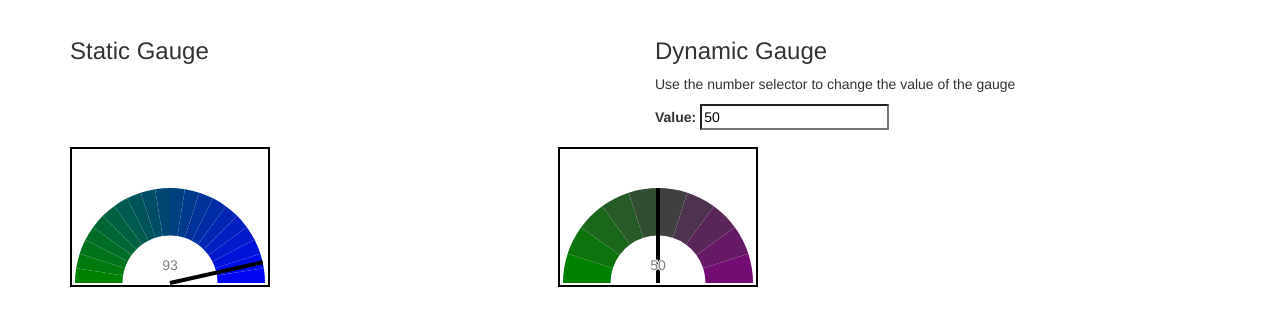
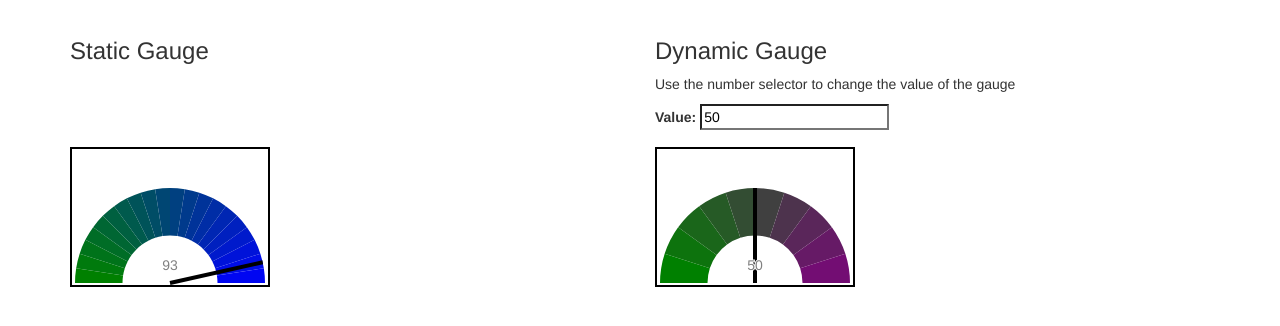
Before and after one commit to mfeckie/angular-d3-gauge, a website: page app/index.html in a window 1280 px wide. Shown: the part 102-428 px from the top of the page. Drawn offline with nearby package versions, Linux system fonts and the light colour scheme; some packages are replaced by stand-ins of ours.

Commit message:
Correct alignment

```diff
--- a/app/index.html
+++ b/app/index.html
@@ -52,10 +52,10 @@
             </div>
         </div>
         <div class="row">
-            <div class="col-lg-5 col-md-6">
+            <div class="col-lg-6 col-md-6">
                 <div class="" id="g2"></div>
             </div>
-            <div class="col-lg-5 col-md-6">
+            <div class="col-lg-6 col-md-6">
                 <div class="gauge" d3-gauge id="test-div" width="200" height="140" min-value="0" max-value="100"
                      start-color="green"
                      end-color="purple" value="demoValue"></div>
```
